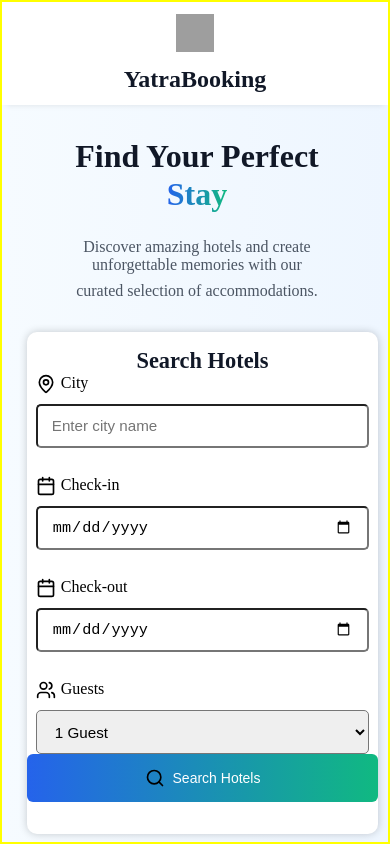
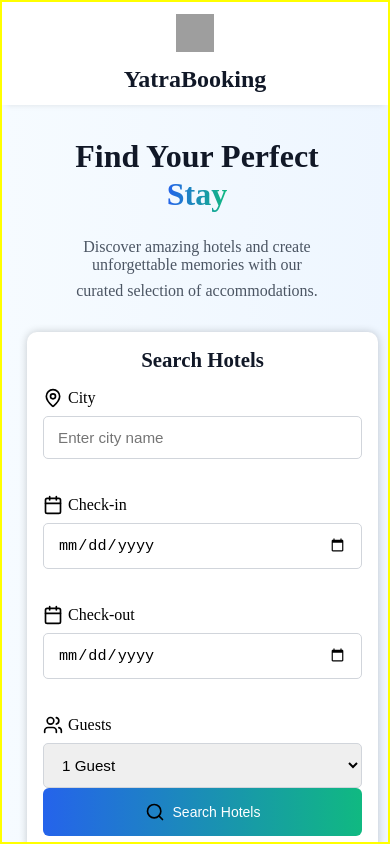
Before and after one commit to hardrock1997/yatra_online_assignment, a Next.js app: page / in a window 390 px wide. Built offline with nearby package versions, Linux system fonts and the light colour scheme; grey boxes are pictures that could not be loaded.

Commit message:
improved styles

```diff
--- a/src/components/HotelsSearcher.jsx
+++ b/src/components/HotelsSearcher.jsx
@@ -25,8 +25,6 @@ export default function HotelsSearcher() {
         guests:""
     })
     const [citySuggestions, setCitySuggestions] = useState([])
-
-    const [noHotelCity, setNoHotelCity] = useState("")
 
     const router = useRouter();
 
--- a/src/styles/hotels_searcher.module.css
+++ b/src/styles/hotels_searcher.module.css
@@ -1,37 +1,47 @@
 .hotel_searcher_container {
-    position:absolute;
+  position: absolute;
   top: 230px;
   background-color: #ffffff;
   display: flex;
   flex-direction: column;
   width: 60vw;
-    height: 35vh;
-    box-shadow:0 2px 12px rgba(0, 0, 0, 0.75),
+  height: auto;
+  box-shadow: 0 2px 12px rgba(0, 0, 0, 0.75),
     0 0 6px rgba(0, 0, 0, 0.05);
   align-items: center;
   border-radius: 5px;
+  padding: 2rem;
 }
+
 .main_text {
   font-size: 1.9rem;
   font-weight: 600;
   color: #111827;
-    padding-top: 1rem;
+  padding-bottom: 1rem;
+  text-align: center;
 }
+
 .details_container {
-    display: flex;
-    width: 95%;
-    justify-content: center;
-    height: 60%;
-    align-items: center;
-    flex-wrap: wrap;
-    gap: 25px;
-    row-gap: 0px;
+  display: grid;
+  grid-template-columns: 1fr; /* default to single column */
+  gap: 1.5rem;
+  width: 100%;
+  align-items: start;
+}
+
+/* ≥1024px: all 4 fields in one row */
+@media (min-width: 1024px) {
+  .details_container {
+    grid-template-columns: repeat(4, 1fr);
+  }
 }
 
 .label_container {
   display: flex;
   gap: 5px;
+  align-items: center;
 }
+
 .label_container label {
   font-size: 1.2rem;
 }
@@ -39,32 +49,42 @@
 .input_container {
   display: flex;
   flex-direction: column;
-    gap: 10px;
-    width: 15%;
-    height: 55%;
-    justify-content: center;
-}
-.input_container input{
+  gap: 8px;
   width: 100%;
-    height: 35%;
-    border-radius: 5px;
-    padding: 20px;
+  position: relative;
 }
 
- .input_container select{
+.input_container input,
+.input_container select {
   width: 100%;
-    height: 35%;
+  padding: 12px 16px;
   border-radius: 5px;
-    padding: 12px 20px 8px 20px;
+  border: 1px solid #d1d5db;
+  font-size: 1rem;
 }
 
 .city_suggestions {
-    border: 1px solid grey;
-    z-index: 10000;
-    overflow-y:auto;
+  position: absolute;
+  top: calc(100% + 1px);
+  left: 0;
+  width: 100%;
+  max-height: 240px;
+  overflow-y: auto;
   background-color: #ffffff;
-    border-radius: 5px;
-    height: fit-content;
+  border: 1px solid #d1d5db;
+  border-radius: 6px;
+  box-shadow: 0 4px 8px rgba(0, 0, 0, 0.08);
+  z-index: 9999;
+  cursor: pointer;
+}
+
+.city_suggestions h4 {
+  padding: 0.75rem 1rem;
+  font-size: 1rem;
+}
+
+.city_suggestions h4:hover {
+  background-color: #f3f4f6;
 }
 
 .search_button {
@@ -76,16 +96,15 @@
   padding: 0.75rem 3rem;
   font-size: 1.365rem;
   font-weight: 500;
-
   color: white;
   border: none;
   border-radius: 0.375rem;
-
   background: linear-gradient(to right, #2563eb, #10b981);
   cursor: pointer;
-
   box-shadow: 0 10px 15px -3px rgba(0, 0, 0, 0.1);
   transition: all 0.2s ease-in-out;
+  margin-top: 2rem;
+  width: 100%;
 }
 
 .search_button:hover {
@@ -110,94 +129,65 @@
 }
 
 .error {
-    color:#ff0000;
+  color: #ff0000;
+  font-size: 0.85rem;
+  margin-top: 0.25rem;
 }
 
-.input_container {
-  position: relative;
-}
-
-.city_suggestions {
-  position: absolute;
-  top: calc(100% + 1px);
-  left: 0;
-  width: 100%;
-  max-height: 240px;
-  overflow-y: auto;
-
-  border: 1px solid #d1d5db;
-  border-radius: 6px;
-  background: #fff;
-  box-shadow: 0 4px 8px rgba(0,0,0,.08);
-  z-index: 9999;
-  cursor:pointer;
-}
-
-
 /* ──────────────────────────────
-   1.  Tablet‑sized screens (≤ 1024 px)
+   Tablet (≤ 1024 px)
 ────────────────────────────── */
 @media (max-width: 64rem) {
   .hotel_searcher_container {
     top: 180px;
     width: 95vw;
-    height: auto;
-    padding-bottom: 2rem;
+    padding: 1.5rem;
   }
 
-  .input_container {
-    width: 46%;
+  .main_text {
+    font-size: 1.6rem;
+  }
+
+  .search_button {
+    font-size: 1.2rem;
   }
 }
 
 /* ──────────────────────────────
-   2.  Large phones & small tablets (≤ 768 px)
+   Large phones & small tablets (≤ 768 px)
 ────────────────────────────── */
-@media (max-width: 48rem) {          /* 768 px */
+@media (max-width: 48rem) {
   .hotel_searcher_container {
-    position: static;                /* flow with document, avoids overlap */
-    margin: 2rem auto;               /* center it */
+    position: static;
+    margin: 2rem auto;
     width: 90vw;
   }
 
   .main_text {
-    font-size: 1.6rem;
-    text-align: center;
+    font-size: 1.5rem;
   }
 
   .details_container {
-    gap: 18px;
-  }
-
-  .input_container {
-    width: 100%;                     /* stack one‑per‑row */
-    height: auto;
-  }
-
-  .input_container input,
-  .input_container select {
-    height: 44px;                    /* comfortable tap height */
-    padding: 14px 16px;
+    grid-template-columns: 1fr;
   }
 
   .search_button {
-    width: 100%;
     font-size: 1.1rem;
-    padding: 0.75rem 0;
   }
 }
 
 /* ──────────────────────────────
-   3.  Small phones (≤ 480 px)
+   Small phones (≤ 480 px)
 ────────────────────────────── */
-@media (max-width: 30rem) {          /* 480 px */
+@media (max-width: 30rem) {
   .hotel_searcher_container {
-    box-shadow: 0 0 8px rgba(0,0,0,.2); /* slightly lighter shadow */
+    box-shadow: 0 0 8px rgba(0, 0, 0, 0.2);
     border-radius: 10px;
+    padding: 1rem;
   }
 
   .main_text {
-    font-size: 1.4rem;
+    font-size: 1.3rem;
   }
 
   .label_container label {
@@ -206,12 +196,12 @@
 
   .input_container input,
   .input_container select {
-    font-size: .95rem;
+    font-size: 0.95rem;
     padding: 12px 14px;
   }
 
   .search_button {
-    margin-top: 1.5rem;
     font-size: 1rem;
+    padding: 0.75rem 0;
   }
 }
```
Lines whose indentation alone changed are shown as unchanged.
